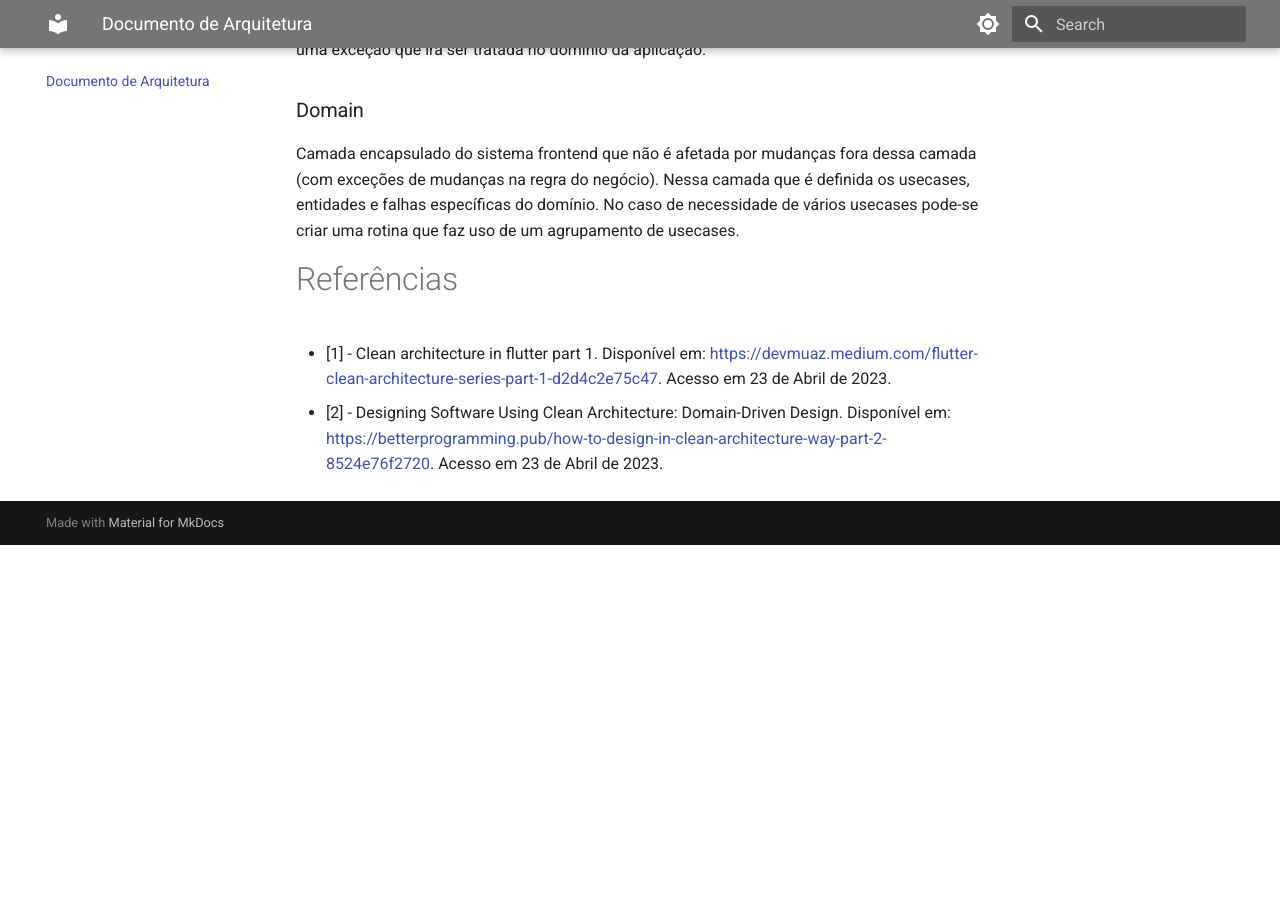
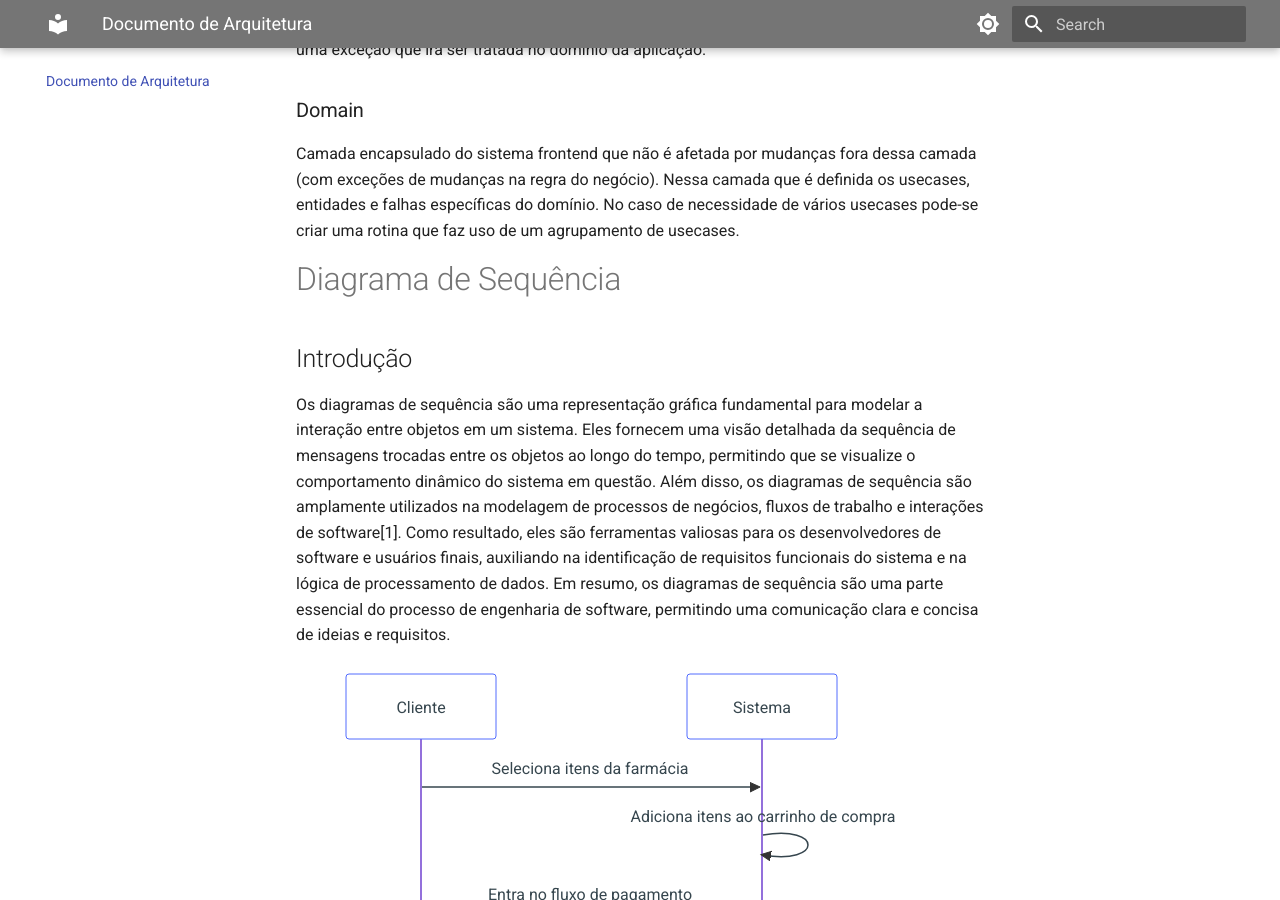
Before and after one commit to UNB-PI2-Grupo3-BracoRobotico/Documentation, an MkDocs documentation site: the page built from docs/documento_arquitetura.md, in a window 1280 px wide and 900 px high, scrolled down 1476 px. Built offline with MkDocs 1.6.1 and Material for MkDocs 9.7.7, drawn with Linux system fonts in a browser that asks for light colours; before the commit the page ends 2021 px from its top, so only the background shows below that; some of the changed text lies outside the part shown.

Commit message:
add update

````diff
--- a/docs/documento_arquitetura.md
+++ b/docs/documento_arquitetura.md
@@ -25,6 +25,155 @@
 
 Camada encapsulado do sistema frontend que não é afetada por mudanças fora dessa camada (com exceções de mudanças na regra do negócio). Nessa camada que é definida os usecases, entidades e falhas específicas do domínio. No caso de necessidade de vários usecases pode-se criar uma rotina que faz uso de um agrupamento de usecases.
 
+# Diagrama de Sequência
+
+## Introdução
+
+Os diagramas de sequência são uma representação gráfica fundamental para modelar a interação entre objetos em um sistema. Eles fornecem uma visão detalhada da sequência de mensagens trocadas entre os objetos ao longo do tempo, permitindo que se visualize o comportamento dinâmico do sistema em questão. Além disso, os diagramas de sequência são amplamente utilizados na modelagem de processos de negócios, fluxos de trabalho e interações de software[1]. Como resultado, eles são ferramentas valiosas para os desenvolvedores de software e usuários finais, auxiliando na identificação de requisitos funcionais do sistema e na lógica de processamento de dados. Em resumo, os diagramas de sequência são uma parte essencial do processo de engenharia de software, permitindo uma comunicação clara e concisa de ideias e requisitos.
+
+
+```mermaid
+sequenceDiagram
+    participant Cliente
+    participant Sistema
+
+    Cliente->>Sistema: Seleciona itens da farmácia
+    Sistema->>Sistema: Adiciona itens ao carrinho de compra
+    Cliente->>Sistema: Entra no fluxo de pagamento
+    alt CPF vinculado
+        Cliente->>Sistema: Seleciona vincular CPF
+        Sistema->>Cliente: Solicita CPF
+        Cliente->>Sistema: Informa CPF
+    end
+    Cliente->>Sistema: Informa endereço de entrega
+    Cliente->>Sistema: Seleciona tipo de pagamento
+    alt Pagamento com PIX
+        Cliente->>Sistema: Seleciona PIX
+    else Pagamento com cartão digital
+        Cliente->>Sistema: Seleciona cartão digital
+    end
+    Cliente->>Sistema: Envia solicitação de compra
+    Sistema->>Cliente: Confirmação de compra
+
+    alt Item fora de estoque
+        Cliente->>Sistema: Seleciona item
+        Sistema->>Cliente: Retorna que item está fora de estoque
+    else
+        Cliente->>Sistema: Solicita itens
+        Sistema->>Sistema: Remove itens do carrinho
+        Cliente->>Sistema: Envia solicitação de compra
+        Sistema->>Cliente: Confirmação de compra
+    end
+```
+
+<center>
+
+<p> Figura 1: diagrama de sequência do Projeto Integrador 2, Med Grabber(Fonte: autores, 2023).</p>
+
+</center>
+
+## Composição do Diagrama de Sequência
+
+1. **Participante:** Os objetos ou atores envolvidos na interação são representados como participantes no diagrama.[2]
+
+```mermaid
+sequenceDiagram
+    participant Cliente
+    participant Sistema
+```
+
+2. **Mensagens:** As mensagens representam a comunicação entre os participantes, indicando as informações trocadas e a ordem em que as mensagens são enviadas.[2]
+
+```mermaid
+sequenceDiagram
+    Cliente->>Sistema: Seleciona itens da farmácia
+```
+
+3. **Linhas de vida:** As linhas de vida representam o tempo durante o qual um participante está ativo no sistema.[2]
+
+```mermaid
+sequenceDiagram
+    participant Cliente
+    participant Sistema
+    Cliente->>Sistema: Seleciona itens da farmácia
+    activate Sistema
+    Sistema->>Sistema: Adiciona itens ao carrinho de compra
+    deactivate Sistema
+
+```
+
+4. **Ativação:** A ativação é usada para indicar quando um participante está executando uma tarefa específica em resposta a uma mensagem recebida.[2]
+
+```mermaid
+sequenceDiagram
+    participant Cliente
+    participant Sistema
+    Cliente->>Sistema: Entra no fluxo de pagamento
+    activate Cliente
+    Cliente->>Sistema: Seleciona vincular CPF
+    activate Sistema
+    Sistema->>Cliente: Solicita CPF
+    Cliente->>Sistema: Informa CPF
+    deactivate Cliente
+    Sistema->>Sistema: Processa pagamento
+    deactivate Sistema
+
+```
+
+5. **Desvios de condição:** Desvios de condição são usados para indicar fluxos alternativos na sequência de mensagens, dependendo das condições específicas que ocorrem durante a interação.[2]
+
+```mermaid
+sequenceDiagram
+    participant Cliente
+    participant Sistema
+    alt Item fora de estoque
+        Cliente->>Sistema: Seleciona item
+        Sistema->>Cliente: Retorna que item está fora de estoque
+    else
+        Cliente->>Sistema: Solicita itens
+        Sistema->>Sistema: Remove itens do carrinho
+        Cliente->>Sistema: Envia solicitação de compra
+        Sistema->>Cliente: Confirmação de compra
+    end
+
+```
+
+6. **Anotações:** As anotações são usadas para adicionar informações adicionais ao diagrama, como notas ou explicações sobre a interação.[2]
+
+```mermaid
+sequenceDiagram
+    participant Cliente
+    participant Sistema
+    Cliente->>Sistema: Seleciona itens da farmácia
+    note right of Sistema: Adiciona itens ao carrinho
+```
+
+
+## Referencias
+
+[1] LU, L.; KIM, D.-K. Required behavior of sequence diagrams: Semantics and conformance. ACM Transactions on Software Engineering and Methodology, v. 23, n. 2, p. 1-28, 2014.
+[2] IBM. IBM Rational Software Modeler. Sequence diagrams. Disponível em: https://www.ibm.com/docs/pt-br/rsm/7.5.0?topic=uml-sequence-diagrams. Acesso em: 27 abr. 2023.
+
+<!--Bibitex para referencia
+
+@article{LuLunjin2014Rbos,
+  title={Required behavior of sequence diagrams: Semantics and conformance},
+  author={Lu, Lunjin and Kim, Dae-Kyoo},
+  journal={ACM transactions on software engineering and methodology},
+  volume={23},
+  number={2},
+  pages={1--28},
+  year={2014}
+}
+
+@misc{IBM,
+  title={Sequence diagrams},
+  author={IBM},
+  howpublished={\url{https://www.ibm.com/docs/pt-br/rsm/7.5.0?topic=uml-sequence-diagrams}},
+  year={Acesso em: 27 abr. 2023},
+}
+
+-->
 # Referências
 
 - [1] - Clean architecture in flutter part 1. Disponível em: <https://devmuaz.medium.com/flutter-clean-architecture-series-part-1-d2d4c2e75c47>. Acesso em 23 de Abril de 2023.
````
